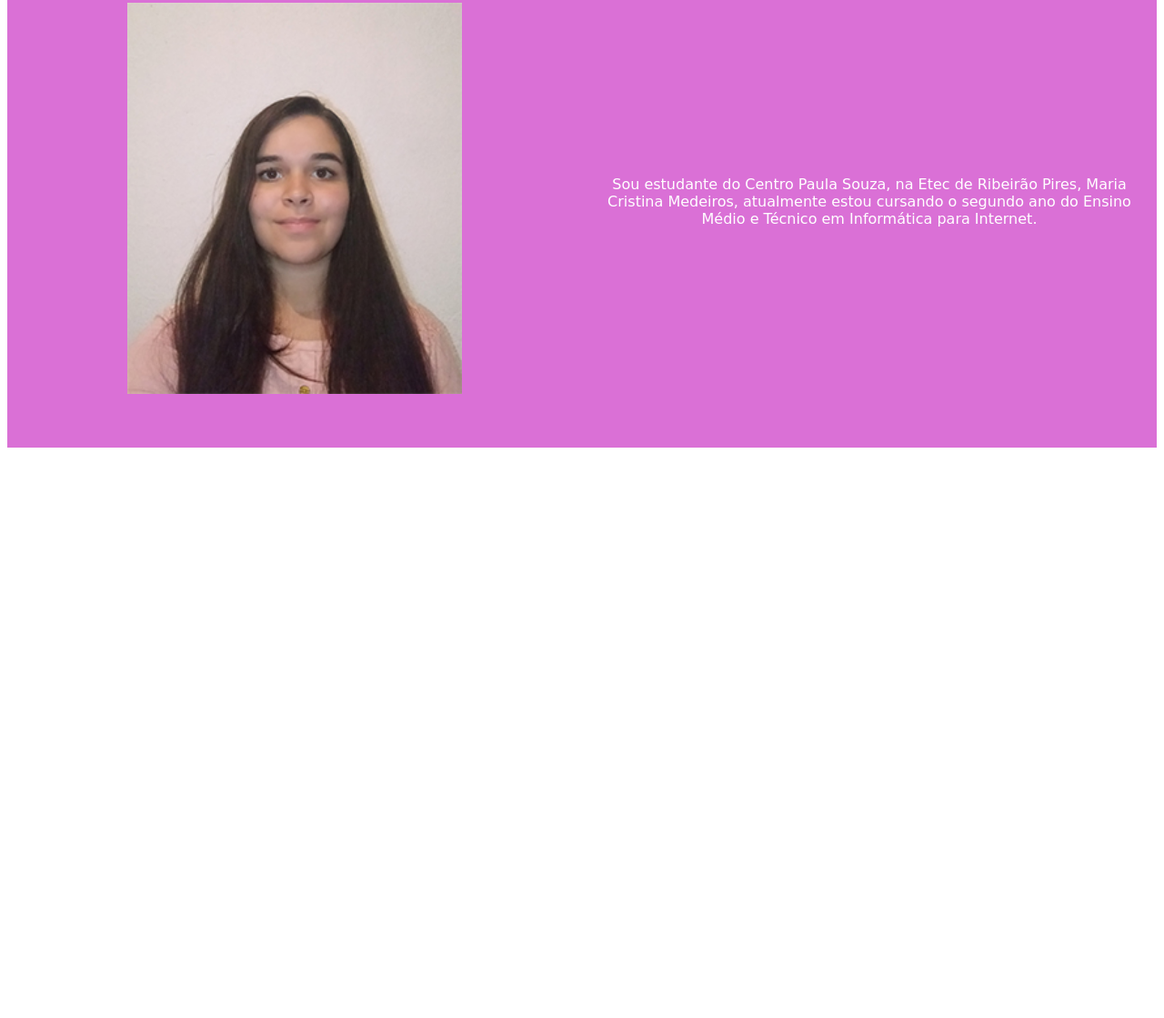
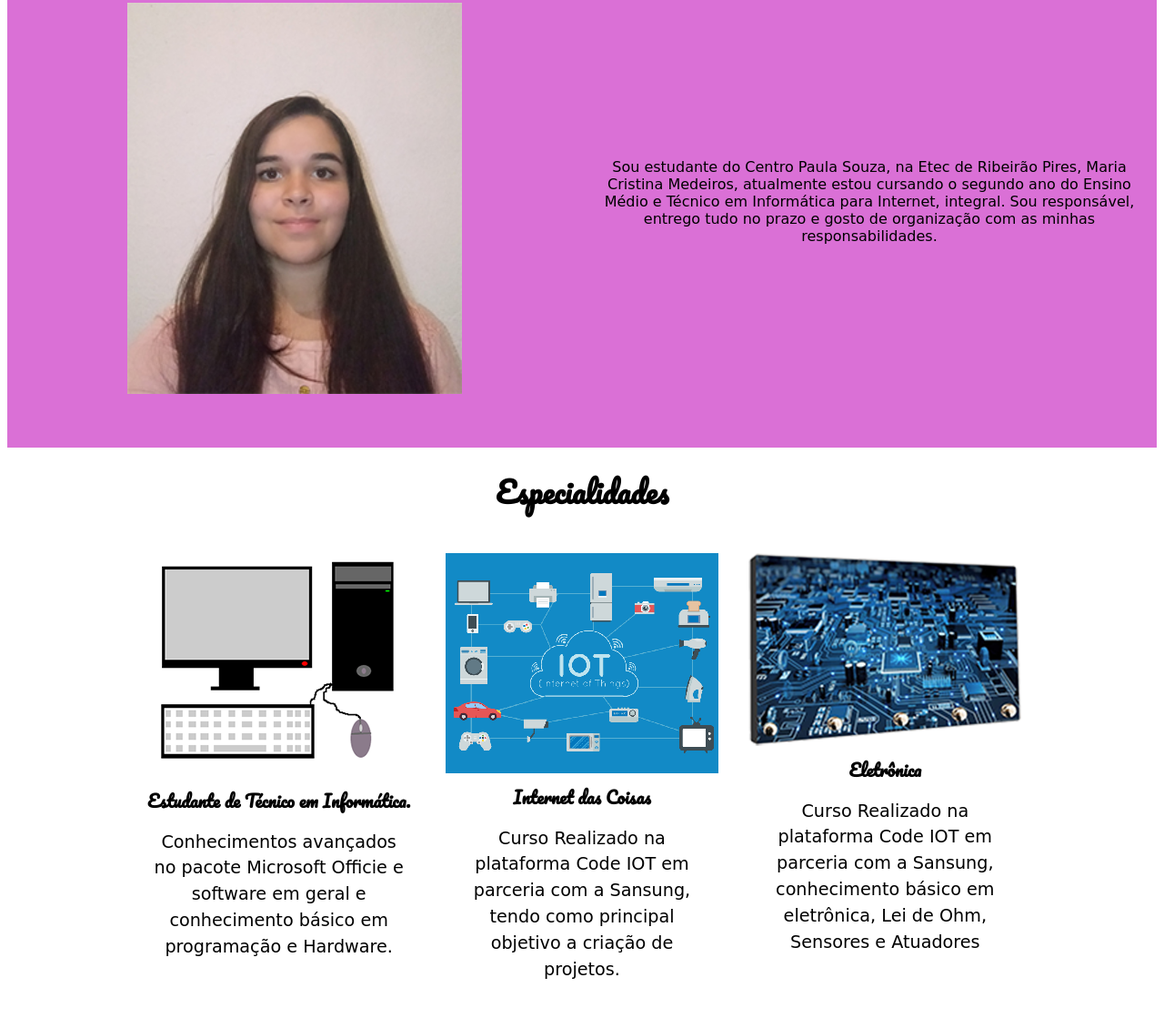
Before and after one commit to milenypassos/Site-Curr-culo, a plain HTML site: page sitemileny/index.html in a window 1280 px wide. Shown: the part 1048-2167 px from the top of the page at 91% size. Before the commit the page ends 1548 px from the top, so only its background shows below. Drawn offline with Linux system fonts and the light colour scheme.

Commit message:
Add files via upload

```diff
--- a/sitemileny/css/estilo.css
+++ b/sitemileny/css/estilo.css
@@ -51,7 +51,7 @@ nav ul li a {
 	padding: 10px 0;
 	width: 100px;
 	text-decoration: none;
-	color: #ffffff;
+	color: #000000;
 }
 /*Header*/
 header{
@@ -59,7 +59,7 @@ header{
 	background-size: cover;
 	background-position: center;
 	background-repeat: no-repeat;
-	color: #ffffff;
+	color: #000000;
 	display: flex;
 	flex-direction: column;
 	align-items: center;
@@ -78,8 +78,9 @@ nav{
 	flex-direction: row;
 	justify-content: space-around;
 }
+}
 .botao{
-	color: #ffffff;
+	color: #000000;
 	text-decoration: none;
 	padding: 10px 30px;
 	background-color: #DA70D6;
@@ -93,7 +94,7 @@ nav{
 	align-items: center;
 	text-align: center;
 	background-color: #DA70D6;
-	color: #ffffff;
+	color: #000000;
 }
 #sobre h2{
 	margin-top: 20px;
@@ -112,6 +113,38 @@ nav{
 .texto{
 	float: right;
 	width: 50%;
+}
+
+/*Especialidades*/
+#especialidades {
+	padding: 20px;
+	display: flex;
+	flex-direction: column;
+	align-items: center;
+	position: relative;
+	margin: 0 auto;
+}
+
+#especialidades div {
+	display: flex;
+	flex-direction: column;
+	align-items: center;
+	text-align: center;
+	margin-top: 30px;
+}
+
+#especialidades p {
+	line-height: 1.5;
+	margin: 2vh;
+	font-size: 1.2em;
+}
+
+#especialidades img {
+	margin: 10px 0;
+}
+
+#especialidades h2 {
+	font-size: 2em;
 }
 
 nav ul {
@@ -143,4 +176,24 @@ header{
 	padding: 0 10px;
 }
 
+/*Especialidades*/
+#especialidades {
+	flex-direction: row;
+	flex-wrap: wrap;
+	align-items: flex-start;
+	max-width: 1000px;
+	margin: 0 auto;
 }
+
+#especialidades h2 {
+	text-align: center;
+	width: 100%;
+}
+
+#especialidades div {
+	flex-grow: 1;
+	flex-basis: 150px;
+	padding: 0 10px;
+}
+
+}
--- a/sitemileny/index.html
+++ b/sitemileny/index.html
@@ -15,7 +15,7 @@
 		</a>
 		<ul>
 			<li><a href="#sobre">Sobre Mim</a></li>
-			<li><a href="#">Especialidades</a></li>
+			<li><a href="#especialidades">Especialidades</a></li>
 			<li><a href="#">Trabalhos e Hobbyes</a></li>
 			<li><a href="#">Entre em Contato</a></li>
 		</ul>
@@ -32,7 +32,25 @@
 				<img src="img/foto1.jpg">
 			</div>
 			<div class="texto">
-				<p>Sou estudante do Centro Paula Souza, na Etec de Ribeirão Pires, Maria Cristina Medeiros, atualmente estou cursando o segundo ano do Ensino Médio e Técnico em Informática para Internet.</p>
+				<p>Sou estudante do Centro Paula Souza, na Etec de Ribeirão Pires, Maria Cristina Medeiros, atualmente estou cursando o segundo ano do Ensino Médio e Técnico em Informática para Internet, integral. Sou responsável, entrego tudo no prazo e gosto de organização com as minhas responsabilidades. </p>
+			</div>
+		</section>
+		<section id="especialidades">
+			<h2>Especialidades</h2>
+			<div>
+				<img src="img/pc (1).png">
+				<h3>Estudante de Técnico em Informática.</h3>
+				<p>Conhecimentos avançados no pacote Microsoft Officie e software em geral e conhecimento básico em programação e Hardware.</p>
+			</div>
+			<div>
+				<img src="img/iot.png">
+				<h3>Internet das Coisas</h3>
+				<p> Curso Realizado na plataforma Code IOT em parceria com a Sansung, tendo como principal objetivo a criação de projetos.</p>
+			</div>
+			<div>
+				<img src="img/eletronica.png">
+				<h3>Eletrônica</h3>
+				<p>Curso Realizado na plataforma Code IOT em parceria com a Sansung, conhecimento básico em eletrônica, Lei de Ohm, Sensores e Atuadores</p>
 			</div>
 		</section>
 	</div>
```
Also changed, not shown: sitemileny/img/eletronica.png (added), sitemileny/img/iot.png (added), sitemileny/img/pc (1).png (added).
